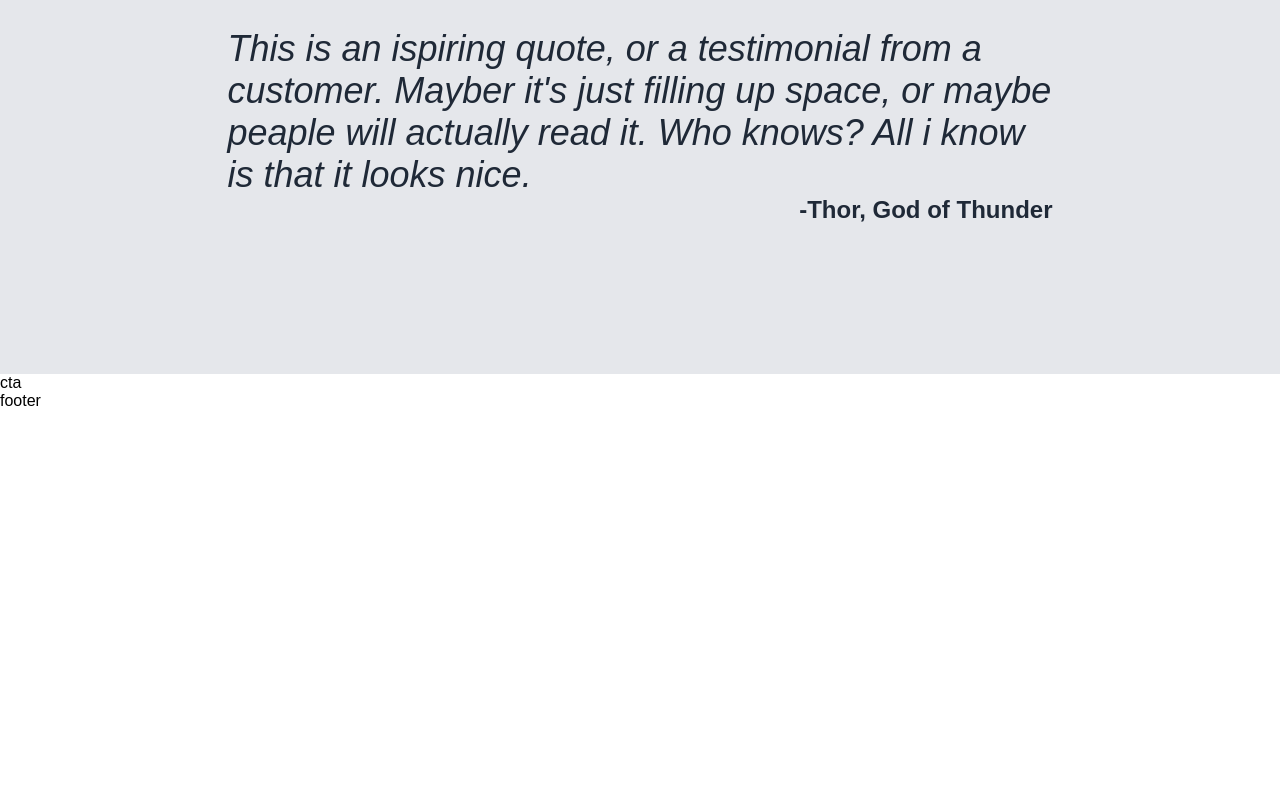
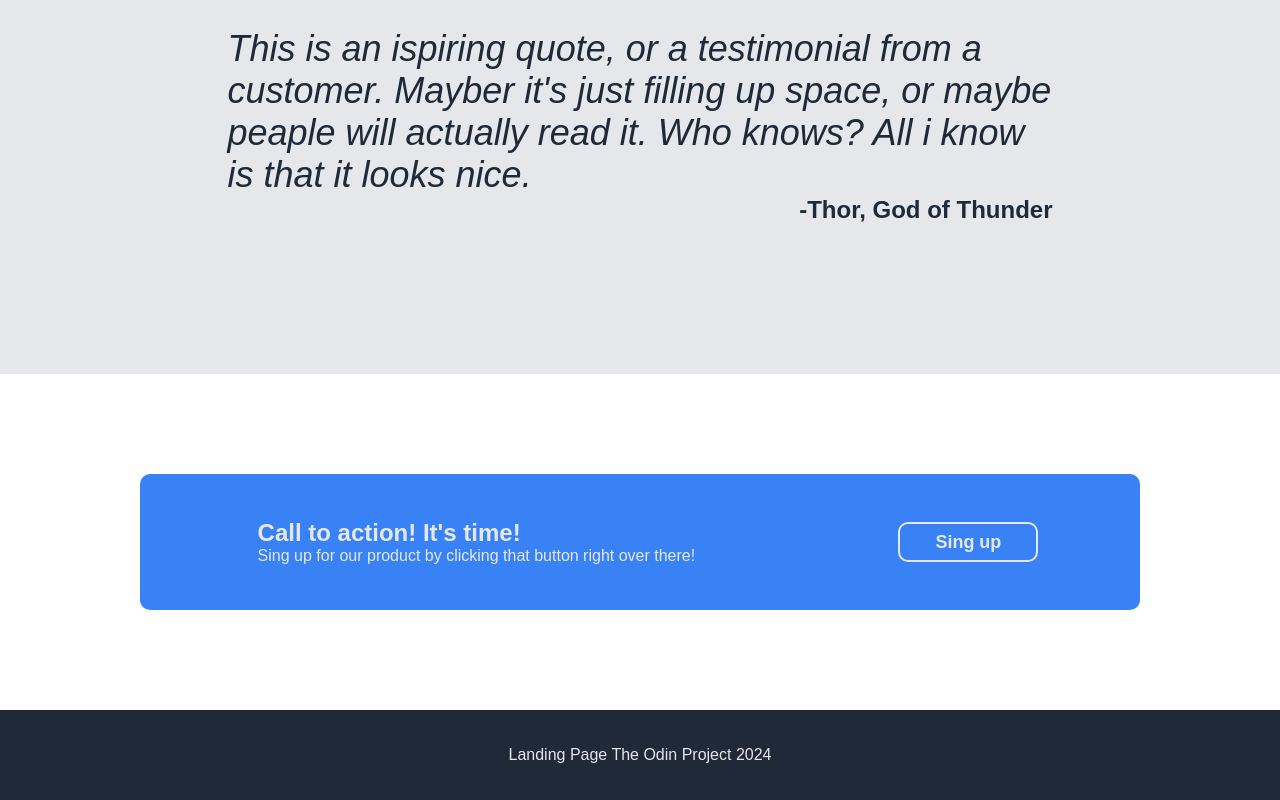
Before and after one commit to smartpuppet/Landing-Page, a plain HTML site: page index.html in a window 1280 px wide. Shown: the part 1174-1974 px from the top of the page. Before the commit the page ends 1584 px from the top, so only its background shows below. Drawn offline with Linux system fonts and the light colour scheme.

Commit message:
Create cta and footer section

```diff
--- a/index.html
+++ b/index.html
@@ -45,7 +45,6 @@
                     <p>this is some subtext under an illustration or image</p>
                 </div>
             </div>
-
         </div>
         <div class="quote">
             <div class="quote-content">
@@ -54,12 +53,18 @@
             </div>
 
         </div>
-        <div class="cta max-cont">
-            cta
-
+        <div class="cta">
+            <div class="cta-content">
+                <div class="cta-text">
+                    <h2>Call to action! It's time!</h2>
+                    <p>Sing up for our product by clicking that button right over there!</p>
+                </div>
+                    <button>Sing up</button>
+            </div>
         </div>
-        <div class="footer max-cont">
-            footer
+        <div class="footer">
+            <div class="footer-text">Landing Page The Odin Project 2024
+            </div>
 
         </div>
 
--- a/style.css
+++ b/style.css
@@ -49,7 +49,6 @@ ul {
 }
 
 img {
-    background-color:white;
     width: 550px;
     height: 275px;
     object-fit: cover;
@@ -88,13 +87,14 @@ a {
 }
 
 .hero-container button {
-    width: 100px;
-    height: 30px;
+    width: 140px;
+    height: 40px;
     background-color: #3882f6;
     border: none;
-    border-radius: 5px;
+    border-radius: 10px;
     color: #e5e7eb;
     font-weight: bold;
+    font-size: 18px;
 }
 
 .info {
@@ -161,3 +161,49 @@ a {
     margin: 0;
     text-align: end;
 }
+
+.cta {
+    display: flex;
+    justify-content: center;
+    align-items: center;
+    padding: 100px;
+}
+
+.cta-content {
+    display: flex;
+    justify-content: space-around;
+    align-items: center;
+    background-color: #3882f6;
+    border-radius: 10px;
+    padding: 45px 0;
+    width: 1000px;
+}
+
+
+.cta-content button {
+    align-self: center;
+    width: 140px;
+    height: 40px;
+    background-color: #3882f6;
+    border: 2px solid #e5e7eb;
+    border-radius: 10px;
+    color: #e5e7eb;
+    font-weight: bold;
+    font-size: 18px;
+}
+
+.cta-text p, h2 {
+    color: #e5e7eb;
+    margin:0 0 0 16px;
+}
+
+.footer {
+    display: flex;
+    justify-content: center;
+    color: #e5e7eb;
+    background-color: #1F2937;
+}
+
+.footer-text {
+    padding: 36px;
+}
```
